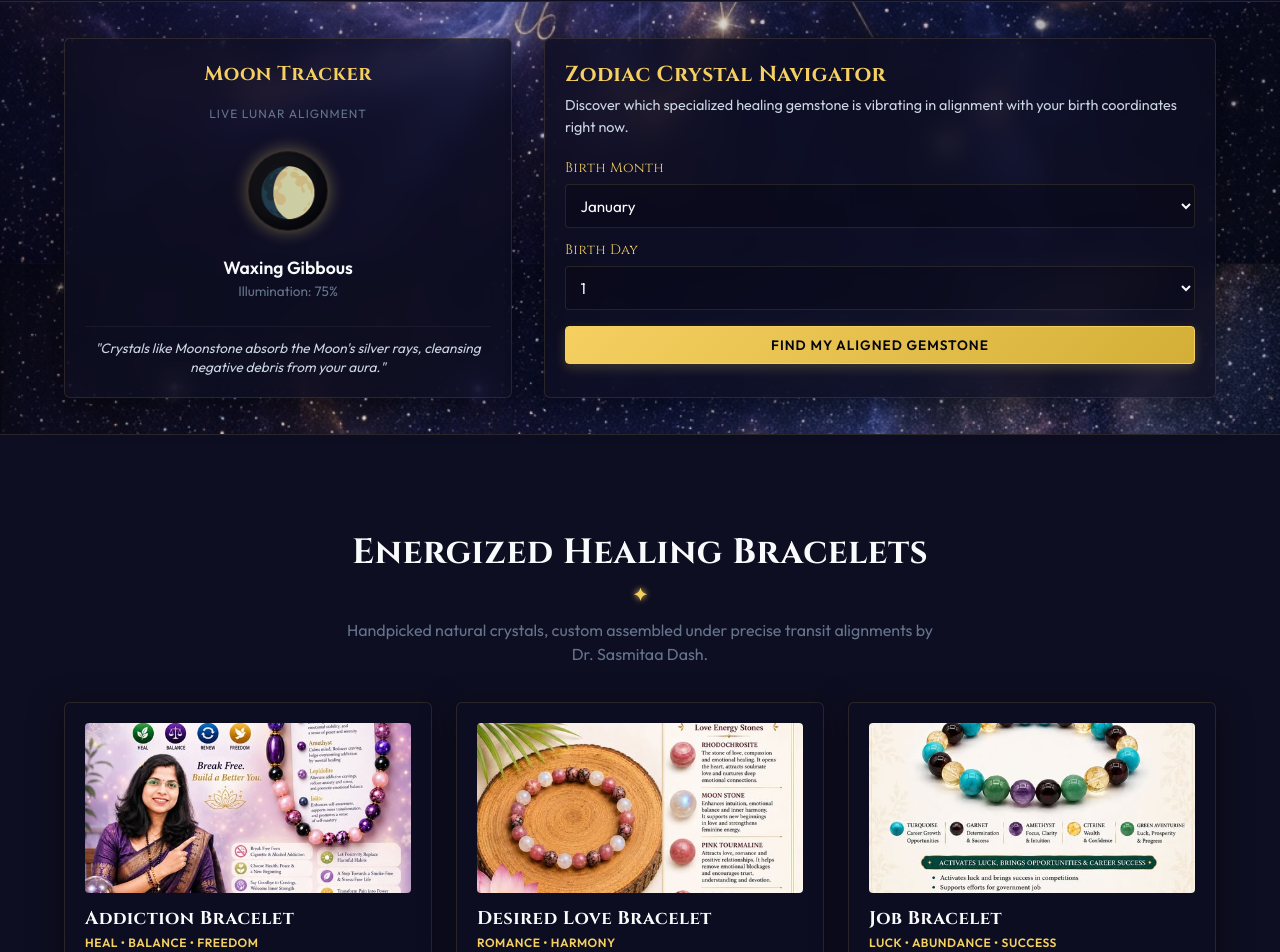
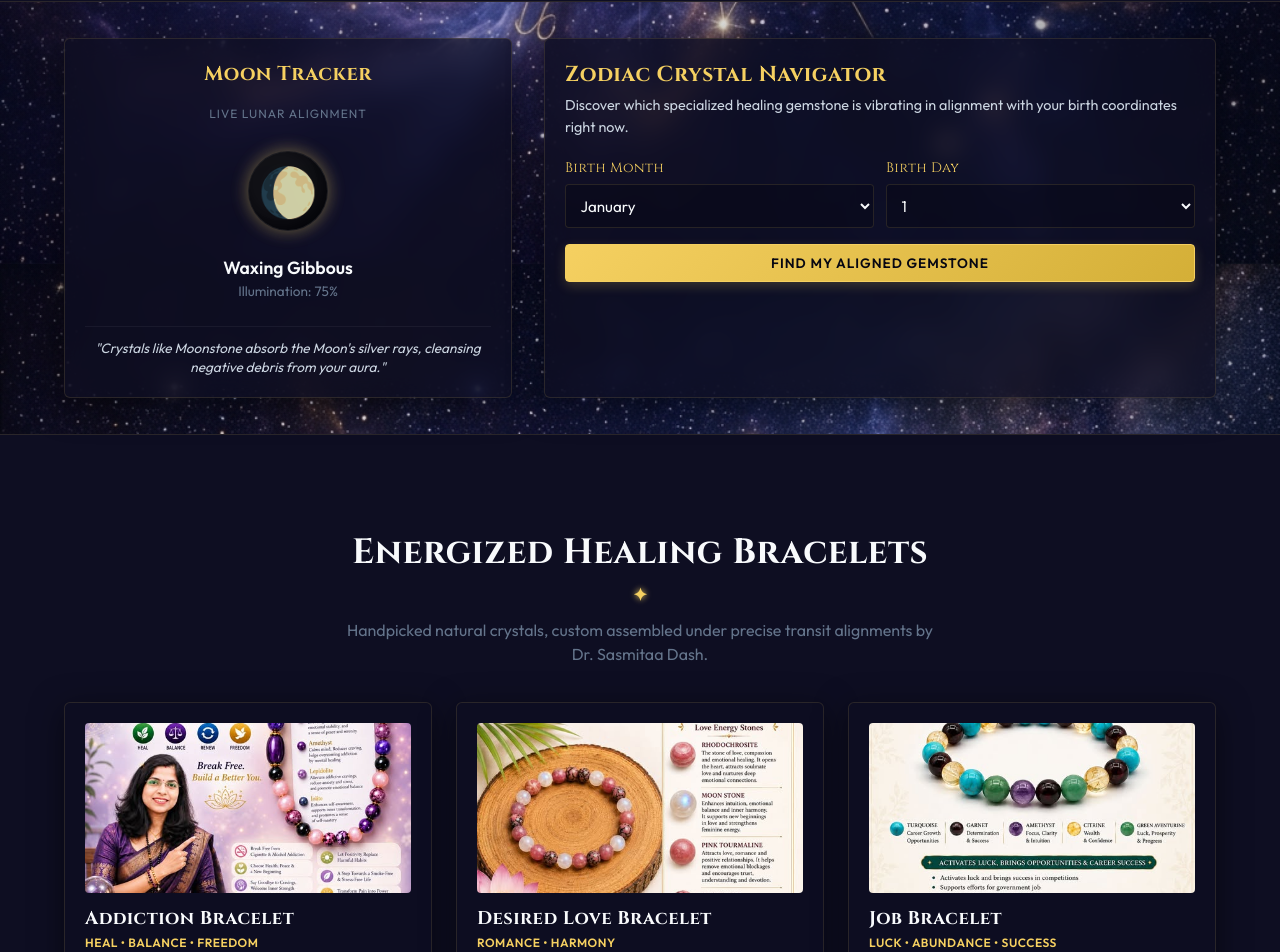
Before and after one commit to ShreetamMishra/barenyam-crystals, a React (Vite) app: page / in a window 1280 px wide. Shown: the part 1016-1968 px from the top of the page. Built offline with nearby package versions, Linux system fonts and the light colour scheme.

Commit message:
style(form): Fix form grid layout responsiveness on desktop, tablet, and mobile screens

```diff
--- a/src/index.css
+++ b/src/index.css
@@ -374,6 +374,13 @@ h3 {
 }
 
 /* Form Controls */
+.form-row {
+  display: grid;
+  grid-template-columns: repeat(2, 1fr);
+  gap: 1.5rem;
+  width: 100%;
+}
+
 .form-group {
   display: flex;
   flex-direction: column;
@@ -390,6 +397,7 @@ h3 {
 }
 
 .form-control {
+  width: 100%;
   background: rgba(7, 7, 18, 0.4);
   border: 1px solid var(--glass-border);
   color: var(--text-primary);
@@ -564,6 +572,18 @@ h3 {
 }
 
 @media (max-width: 992px) {
+  /* Page-level grids stack early on tablets for spacious flow */
+  .form-row {
+    grid-template-columns: 1fr !important;
+    gap: 2rem !important;
+  }
+
+  /* Keep inner input rows side-by-side on tablets */
+  .glass-card .form-row {
+    grid-template-columns: repeat(2, 1fr) !important;
+    gap: 1.25rem !important;
+  }
+
   .bracelet-grid {
     grid-template-columns: repeat(2, 1fr);
   }
@@ -604,6 +624,12 @@ h3 {
 
   /* Force grid-columns to stack */
   .form-row {
+    grid-template-columns: 1fr !important;
+    gap: 1rem !important;
+  }
+
+  /* Inner input rows also stack on small mobile screens */
+  .glass-card .form-row {
     grid-template-columns: 1fr !important;
     gap: 1rem !important;
   }
```
